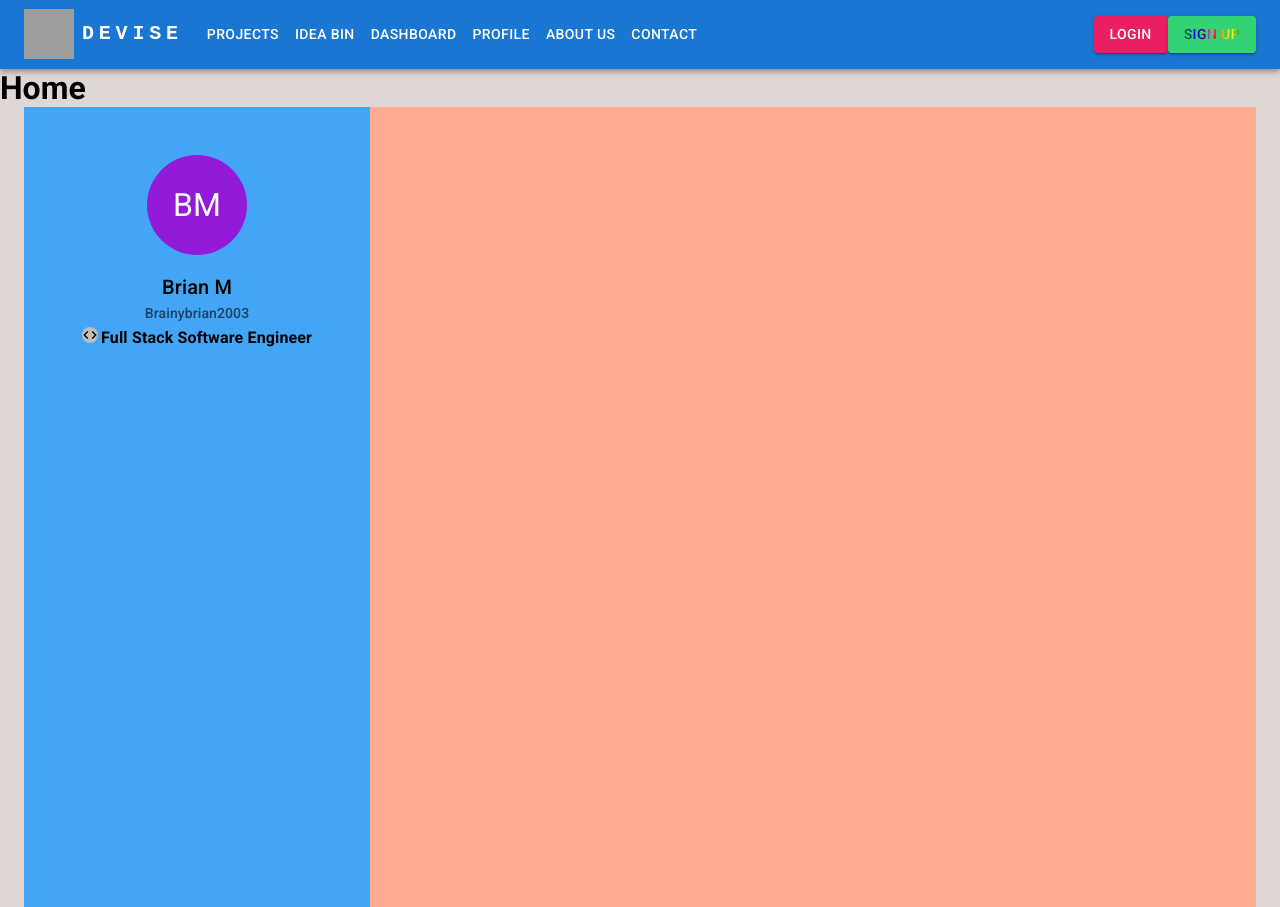
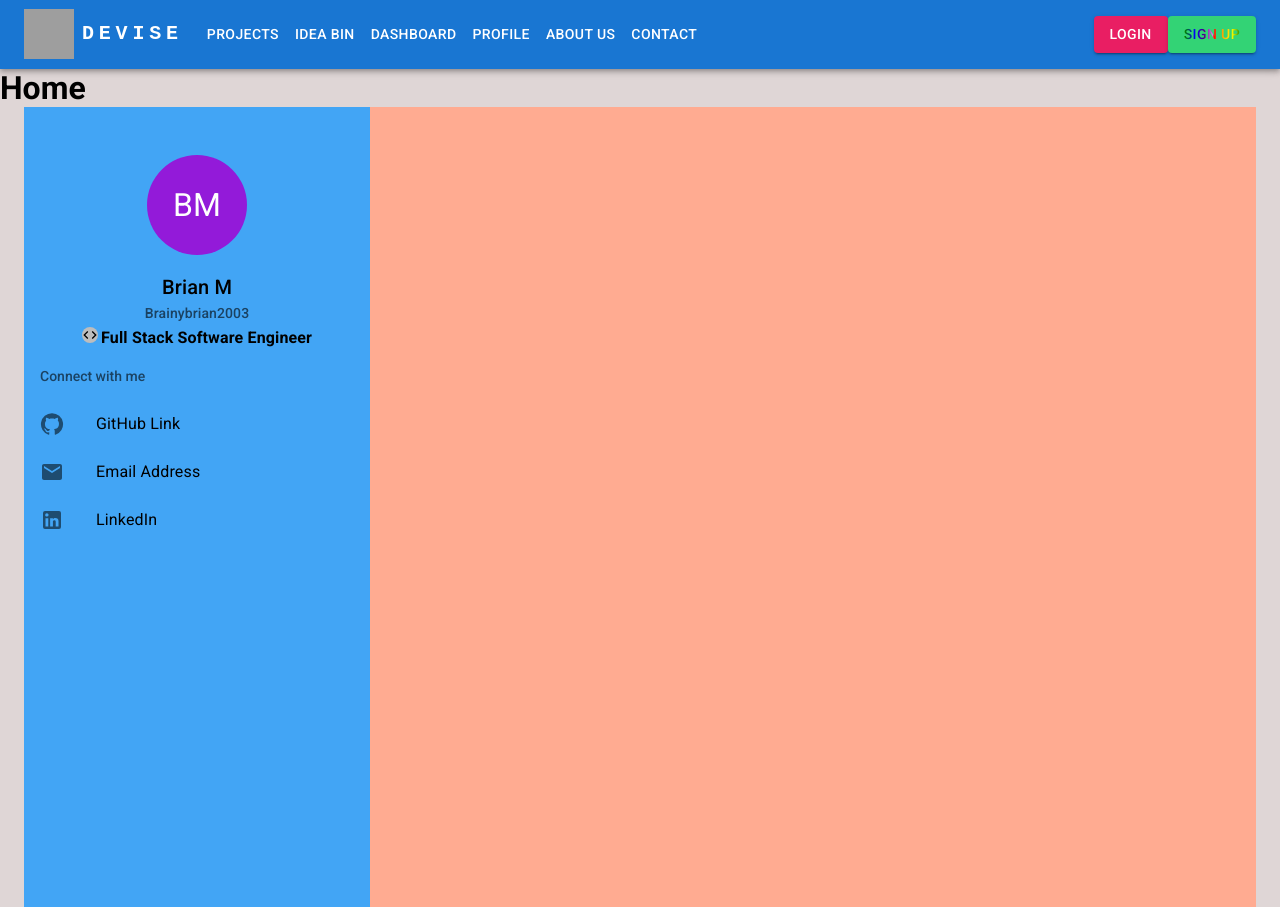
Before and after one commit to Brainybrian316/DEVise, a React (Create React App) app: page / in a window 1280 px wide. Built offline with nearby package versions, Linux system fonts and the light colour scheme; grey boxes are pictures that could not be loaded.

Commit message:
connect with me section

```diff
--- /dev/null
+++ b/src/pages/ProfilePage/List.js
@@ -0,0 +1,61 @@
+import * as React from 'react';
+import ListSubheader from '@mui/material/ListSubheader';
+import List from '@mui/material/List';
+import ListItemButton from '@mui/material/ListItemButton';
+import ListItemIcon from '@mui/material/ListItemIcon';
+import ListItemText from '@mui/material/ListItemText';
+import Collapse from '@mui/material/Collapse';
+import InboxIcon from '@mui/icons-material/MoveToInbox';
+import DraftsIcon from '@mui/icons-material/Drafts';
+import GitHubIcon from '@mui/icons-material/GitHub';
+import ExpandLess from '@mui/icons-material/ExpandLess';
+import ExpandMore from '@mui/icons-material/ExpandMore';
+import StarBorder from '@mui/icons-material/StarBorder';
+import LinkedInIcon from '@mui/icons-material/LinkedIn';
+import EmailIcon from '@mui/icons-material/Email';
+
+export default function ConnectedList() {
+  const [open, setOpen] = React.useState(true);
+
+  const handleClick = () => {
+    setOpen(!open);
+  };
+
+  return (
+    <List
+      sx={{ width: '100%', maxWidth: 360,
+    }}
+      component="nav"
+      aria-labelledby="nested-list-subheader"
+      subheader={
+        <ListSubheader component="div"
+        sx={{
+        bgcolor: 'transparent',
+        }}
+        id="nested-list-subheader">
+          Connect with me
+        </ListSubheader>
+      }
+    >
+      <ListItemButton>
+        <ListItemIcon>
+        <GitHubIcon/>
+        </ListItemIcon>
+        <ListItemText primary="GitHub Link" />
+      </ListItemButton>
+      <ListItemButton>
+        <ListItemIcon>
+          <EmailIcon/>
+        </ListItemIcon>
+        <ListItemText primary="Email Address" />
+      </ListItemButton>
+      <ListItemButton onClick={handleClick}>
+        <ListItemIcon>
+          <LinkedInIcon />
+        </ListItemIcon>
+        <ListItemText primary="LinkedIn" />
+      </ListItemButton>
+      </List>
+
+  );
+}
--- a/src/pages/ProfilePage/avatar.js
+++ b/src/pages/ProfilePage/avatar.js
@@ -3,6 +3,7 @@ import Avatar from '@mui/material/Avatar';
 import Stack from '@mui/material/Stack';
 import { Typography } from '@mui/material';
 import CodeIcon from '@mui/icons-material/Code';
+import ConnectedList from './List';
 
 function stringToColor(string) {
   let hash = 0;
@@ -91,6 +92,9 @@ export default function Avatars() {
       Full Stack Software Engineer
     </Typography>
 
+    <ConnectedList/>
+
+
 
   </>
   );
```
